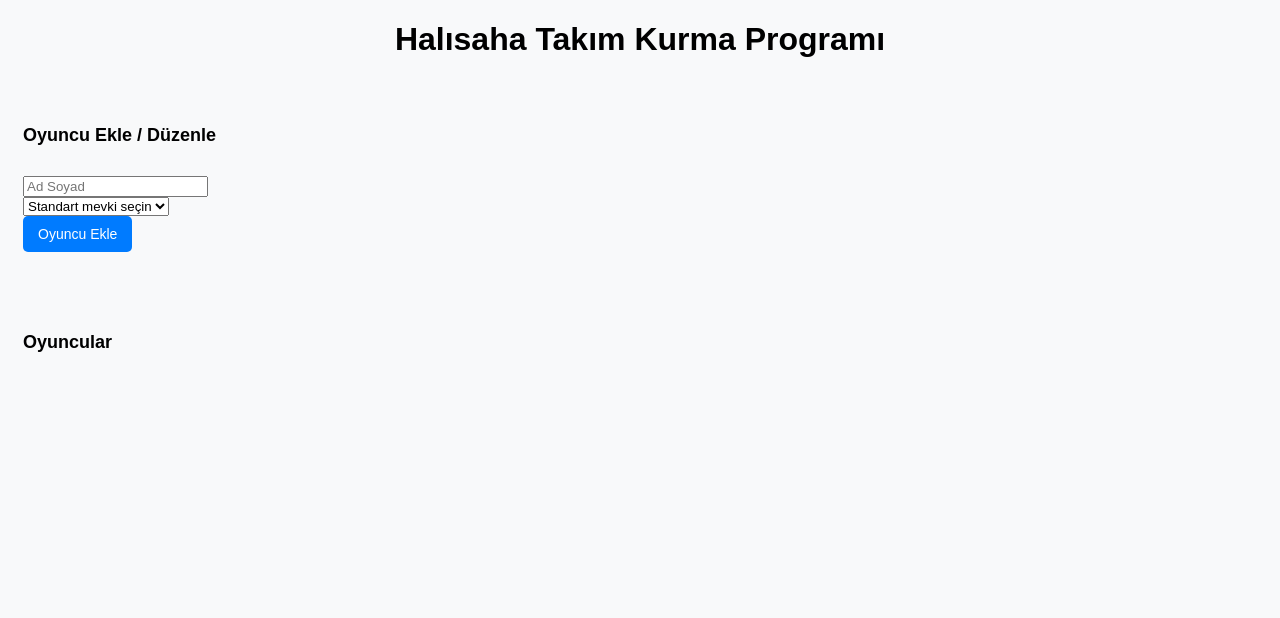
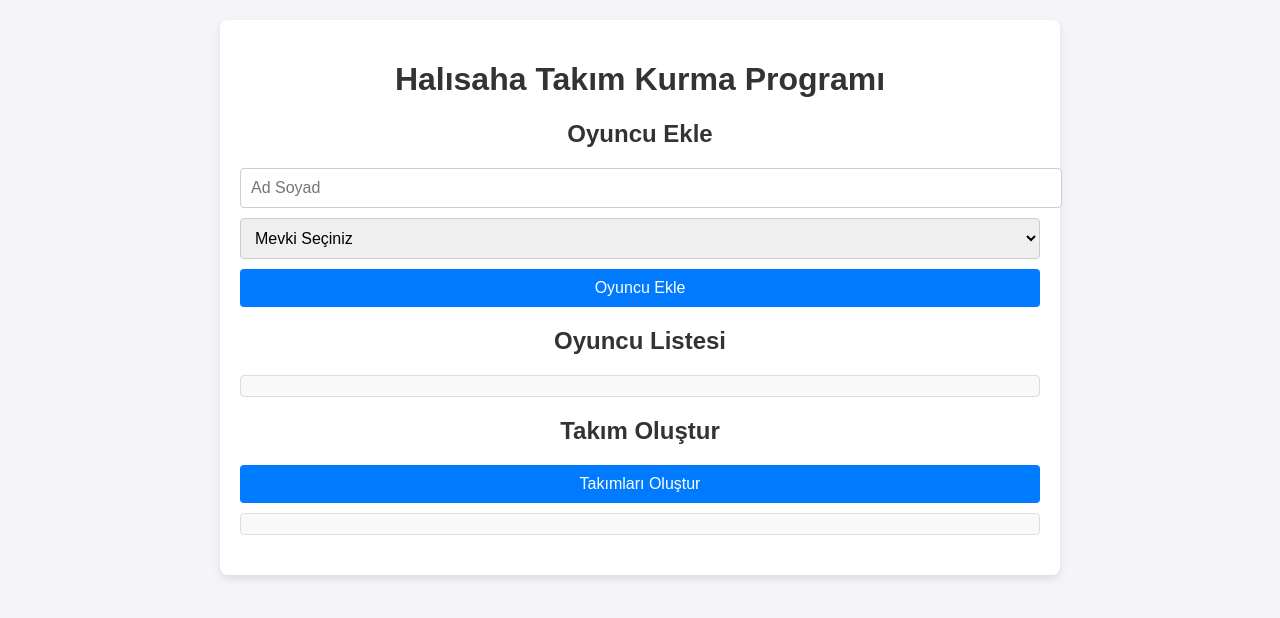
Before and after one commit to Hrnerdl/halisav1, a plain HTML site: page index.html in a window 1280 px wide. Drawn offline with Linux system fonts and the light colour scheme.

Commit message:
Add files via upload

```diff
--- a/index.html
+++ b/index.html
@@ -7,44 +7,37 @@
     <link rel="stylesheet" href="styles.css">
 </head>
 <body>
-    <div class="container" id="mainPage">
-        <h1 class="text-center mb-4">Halısaha Takım Kurma Programı</h1>
-        <div class="row">
-            <!-- Oyuncu Ekleme Formu -->
-            <div class="col-md-4">
-                <div class="card shadow-sm">
-                    <div class="card-body">
-                        <h5 class="card-title">Oyuncu Ekle / Düzenle</h5>
-                        <div class="mb-3">
-                            <input type="text" id="name" class="form-control" placeholder="Ad Soyad">
-                        </div>
-                        <div class="mb-3">
-                            <select id="position" class="form-select">
-                                <option value="" selected>Standart mevki seçin</option>
-                                <option value="goalkeeper">Kaleci</option>
-                                <option value="defender">Stoper</option>
-                                <option value="midfielder">Orta Saha</option>
-                                <option value="forward">Forvet</option>
-                            </select>
-                        </div>
-                        <button class="btn btn-primary w-100 mb-2" onclick="addPlayer()">Oyuncu Ekle</button>
-                    </div>
-                </div>
-            </div>
+    <div class="container">
+        <h1 class="text-center">Halısaha Takım Kurma Programı</h1>
 
-            <!-- Oyuncu Listesi -->
-            <div class="col-md-8">
-                <div class="card shadow-sm">
-                    <div class="card-body">
-                        <h5 class="card-title">Oyuncular</h5>
-                        <div id="playerList" class="list-group">
-                            <!-- Oyuncular burada listelenecek -->
-                        </div>
-                    </div>
-                </div>
-            </div>
+        <!-- Oyuncu Ekleme Formu -->
+        <div class="form-section">
+            <h2>Oyuncu Ekle</h2>
+            <input type="text" id="name" placeholder="Ad Soyad">
+            <select id="position">
+                <option value="" selected>Mevki Seçiniz</option>
+                <option value="Kaleci">Kaleci</option>
+                <option value="Defans">Defans</option>
+                <option value="Orta Saha">Orta Saha</option>
+                <option value="Forvet">Forvet</option>
+            </select>
+            <button onclick="addPlayer()">Oyuncu Ekle</button>
+        </div>
+
+        <!-- Oyuncu Listesi -->
+        <div class="list-section">
+            <h2>Oyuncu Listesi</h2>
+            <div id="playerList"></div>
+        </div>
+
+        <!-- Takım Oluşturma -->
+        <div class="team-section">
+            <h2>Takım Oluştur</h2>
+            <button onclick="createTeams()">Takımları Oluştur</button>
+            <div id="teams"></div>
         </div>
     </div>
+
     <script src="script.js"></script>
 </body>
 </html>
--- a/script.js
+++ b/script.js
@@ -2,38 +2,34 @@ const players = [];
 
 // Oyuncu ekleme fonksiyonu
 function addPlayer() {
-    const name = document.getElementById('name').value;
+    const name = document.getElementById('name').value.trim();
     const position = document.getElementById('position').value;
 
-    // Giriş doğrulama
     if (!name || !position) {
-        alert("Lütfen oyuncu adını ve mevkiyi doldurun.");
+        alert("Lütfen tüm alanları doldurunuz.");
         return;
     }
 
-    // Yeni oyuncu ekleme
-    const player = { name, position };
-    players.push(player);
-
-    // Listeyi güncelle
+    // Oyuncuyu listeye ekle
+    players.push({ name, position });
     displayPlayers();
 
-    // Form alanlarını temizle
-    document.getElementById('name').value = "";
-    document.getElementById('position').value = "";
+    // Formu temizle
+    document.getElementById('name').value = '';
+    document.getElementById('position').value = '';
 }
 
-// Oyuncu listesini ekranda göster
+// Oyuncuları listeleme fonksiyonu
 function displayPlayers() {
     const playerList = document.getElementById('playerList');
-    playerList.innerHTML = "";
+    playerList.innerHTML = '';
 
     players.forEach((player, index) => {
         const playerItem = document.createElement('div');
-        playerItem.className = "list-group-item";
+        playerItem.className = 'player-item';
         playerItem.innerHTML = `
             ${index + 1}. ${player.name} (${player.position})
-            <button class="btn btn-danger float-end" onclick="removePlayer(${index})">Sil</button>
+            <button onclick="removePlayer(${index})">Sil</button>
         `;
         playerList.appendChild(playerItem);
     });
@@ -44,3 +40,39 @@ function removePlayer(index) {
     players.splice(index, 1);
     displayPlayers();
 }
+
+// Takımları oluşturma fonksiyonu
+function createTeams() {
+    if (players.length < 2) {
+        alert("Takımları oluşturmak için en az 2 oyuncu gereklidir.");
+        return;
+    }
+
+    const team1 = [];
+    const team2 = [];
+
+    players.forEach((player, index) => {
+        if (index % 2 === 0) {
+            team1.push(player);
+        } else {
+            team2.push(player);
+        }
+    });
+
+    displayTeams(team1, team2);
+}
+
+// Takımları ekranda gösterme fonksiyonu
+function displayTeams(team1, team2) {
+    const teamsDiv = document.getElementById('teams');
+    teamsDiv.innerHTML = `
+        <div class="team">
+            <h3>Takım 1</h3>
+            ${team1.map(player => `<p>${player.name} (${player.position})</p>`).join('')}
+        </div>
+        <div class="team">
+            <h3>Takım 2</h3>
+            ${team2.map(player => `<p>${player.name} (${player.position})</p>`).join('')}
+        </div>
+    `;
+}
--- a/styles.css
+++ b/styles.css
@@ -1,48 +1,79 @@
 body {
-    background-color: #f8f9fa;
+    font-family: Arial, sans-serif;
+    background-color: #f4f4f9;
+    margin: 0;
+    padding: 0;
 }
 
 .container {
-    margin-top: 20px;
-    font-family: Arial, sans-serif;
+    width: 90%;
+    max-width: 800px;
+    margin: 20px auto;
+    background: #fff;
+    border-radius: 8px;
+    box-shadow: 0 4px 8px rgba(0, 0, 0, 0.1);
+    padding: 20px;
 }
 
-.card {
-    padding: 15px;
+h1, h2 {
+    text-align: center;
+    color: #333;
+}
+
+.form-section, .list-section, .team-section {
     margin-bottom: 20px;
 }
 
-.card-title {
-    font-size: 18px;
-    font-weight: bold;
+input, select, button {
+    display: block;
+    width: 100%;
+    margin: 10px 0;
+    padding: 10px;
+    font-size: 16px;
+    border: 1px solid #ccc;
+    border-radius: 4px;
 }
 
-.list-group-item {
-    background-color: #fff;
+button {
+    background-color: #007bff;
+    color: white;
+    border: none;
+    cursor: pointer;
+    transition: background-color 0.3s;
+}
+
+button:hover {
+    background-color: #0056b3;
+}
+
+#playerList, #teams {
+    margin-top: 10px;
+    padding: 10px;
+    background-color: #f9f9f9;
+    border-radius: 4px;
     border: 1px solid #ddd;
+}
+
+.player-item, .team {
     padding: 10px;
     margin-bottom: 5px;
-    border-radius: 5px;
+    background: #eff5ff;
+    border: 1px solid #007bff;
+    border-radius: 4px;
+    display: flex;
+    justify-content: space-between;
+    align-items: center;
 }
 
-.text-center {
-    text-align: center;
+.player-item button {
+    background-color: #dc3545;
+    border: none;
+    color: white;
+    padding: 5px 10px;
+    border-radius: 4px;
+    cursor: pointer;
 }
 
-.btn {
-    border-radius: 5px;
-    padding: 10px 15px;
-    font-size: 14px;
+.player-item button:hover {
+    background-color: #a71d2a;
 }
-
-.btn-primary {
-    background-color: #007bff;
-    border: none;
-    color: #fff;
-}
-
-.btn-danger {
-    background-color: #dc3545;
-    border: none;
-    color: #fff;
-}
```
